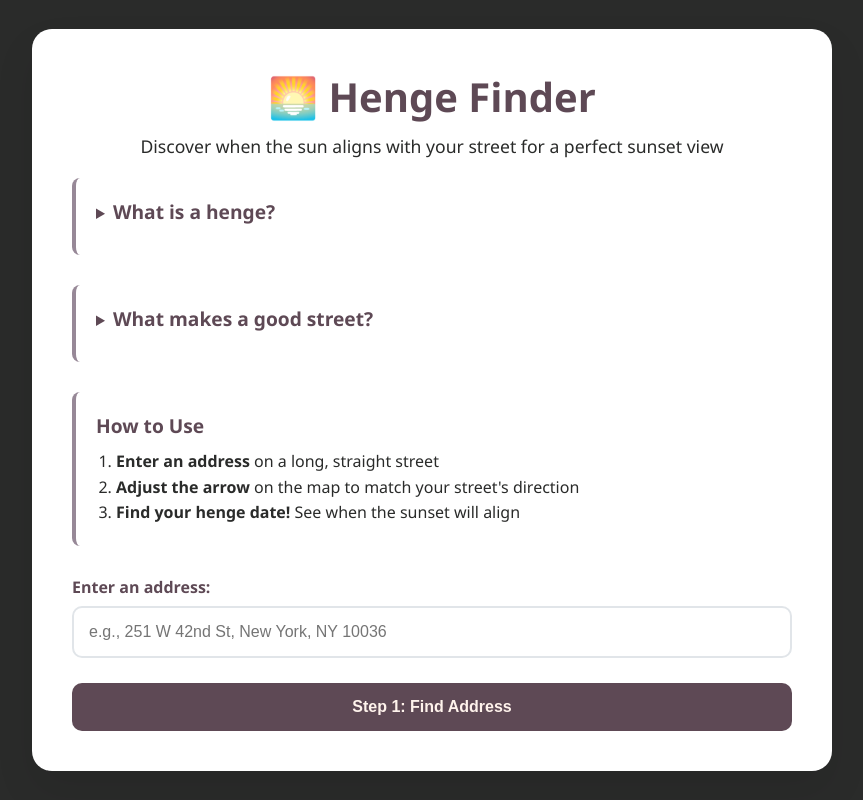
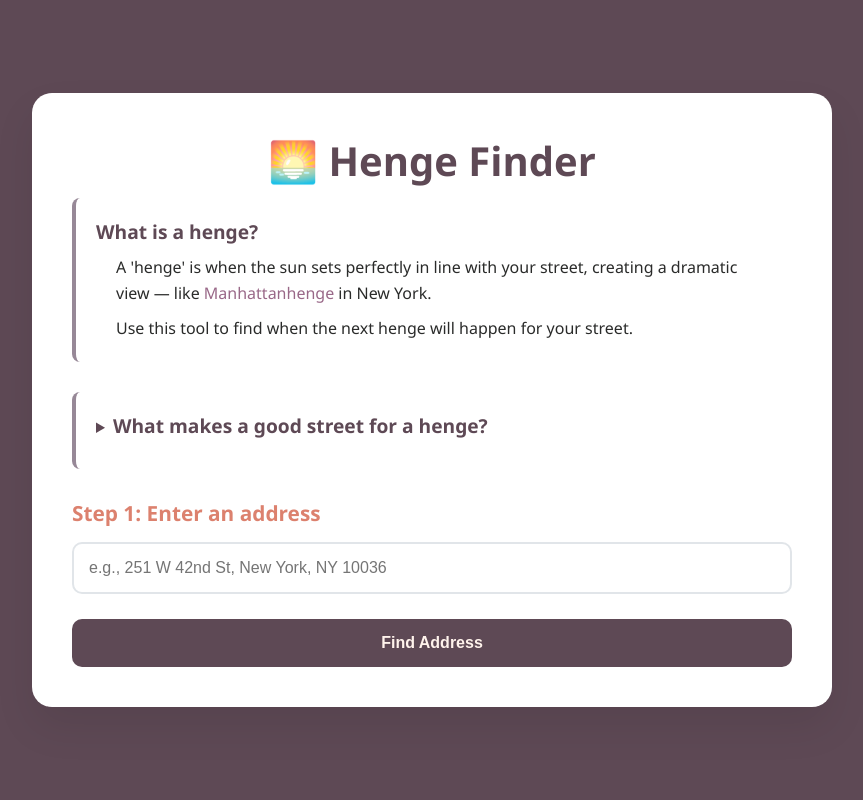
Before and after one commit to vritvo/henge_finder, a Flask app: page / in a window 1280 px wide. Shown: the whole page, without its empty margins (208-1071 px from the left). Run offline with Flask 3, Linux system fonts and the light colour scheme; some libraries are stand-ins or nearby versions.

Commit message:
small changes

```diff
--- a/config.py
+++ b/config.py
@@ -1,7 +1,7 @@
 # Henge calculation parameters
 TARGET_ALTITUDE_DEG = 0.5  # Sun elevation for henge effect (degrees). Sun will be sitting on the horizon.
 SEARCH_WINDOW_MINUTES = 20  # Minutes before sunset to search
-MATCH_THRESHOLD_DEG = 0.5   # How close (in degrees) sun must be to road bearing (degrees) to be considered aligned
+MATCH_THRESHOLD_DEG = 0.25   # How close (in degrees) sun must be to road bearing (degrees) to be considered aligned
 
 # Search parameters
 MAX_DAYS_TO_SEARCH = 365    # How many days to search forward
--- a/hengefinder.py
+++ b/hengefinder.py
@@ -256,7 +256,8 @@ if __name__ == "__main__":
     #address = "84 Thirlestane Rd, Edinburgh EH9 1AR, UK"
     #address = "s103 101, 1051 KT Amsterdam, Netherlands"
 
-    lat, lon = get_coordinates("address")
+    location = get_location(address)
+    lat, lon = get_coordinates(location)
     check_latitude(lat)
     print(f"Coordinates: {lat}, {lon}")
 
--- a/templates/index.html
+++ b/templates/index.html
@@ -16,7 +16,7 @@
 
         body {
             font-family: 'Segoe UI', Tahoma, Geneva, Verdana, sans-serif;
-            background: #2A2B2A;
+            background: #5E4955;
             min-height: 100vh;
             display: flex;
             align-items: center;
@@ -271,10 +271,6 @@
             font-size: 1.1em;
         }
 
-        .bearing-value.adjusted {
-            color: #dc3545;
-        }
-
         .bearing-buttons {
             display: flex;
             gap: 10px;
@@ -380,21 +376,20 @@
 <body>
     <div class="container">
         <h1>🌅 Henge Finder</h1>
-        <p class="subtitle">Discover when the sun aligns with your street for a perfect sunset view</p>
 
         <div class="instructions">
-            <details>
-                <summary style="cursor: pointer; color: #5E4955; font-weight: 600; margin-bottom: 10px;">
-                    <span style="font-size: 1.2em;">What is a henge?</span>
-                </summary>
-                <p>A 'henge' is when the sun sets perfectly in line with your street, creating a dramatic view — like <a href="https://en.wikipedia.org/wiki/Manhattanhenge" target="_blank" style="color: #996888; text-decoration: none;">Manhattanhenge</a> in New York.</p>
-            </details>
+            <h3>What is a henge?</h3>
+            <ol style="color: #2A2B2A; line-height: 1.6; margin-left: 20px;">
+                <p>A 'henge' is when the sun sets perfectly in line with your street, creating a dramatic view — like <a href="https://en.wikipedia.org/wiki/Manhattanhenge" target="_blank" style="color: #996888; text-decoration: none;">Manhattanhenge</a> in New York. </p>
+                <p>Use this tool to find when the next henge will happen for your street. </p>
+
+            </ol>
         </div>
 
         <div class="instructions">
             <details>
                 <summary style="cursor: pointer; color: #5E4955; font-weight: 600; margin-bottom: 10px;">
-                    <span style="font-size: 1.2em;">What makes a good street?</span>
+                    <span style="font-size: 1.2em;">What makes a good street for a henge?</span>
                 </summary>
                 <p style="color: #2A2B2A; margin-bottom: 15px;"><em>(Tips for finding the best henge view)</em></p>
                 <ul style="color: #2A2B2A; line-height: 1.6; margin-left: 20px; margin-bottom: 20px;">
@@ -413,22 +408,12 @@
                 </ul>
             </details>
         </div>
-
-        <div class="instructions">
-            <h3>How to Use</h3>
-            <ol style="color: #2A2B2A; line-height: 1.6; margin-left: 20px;">
-                <li><strong>Enter an address</strong> on a long, straight street</li>
-                <li><strong>Adjust the arrow</strong> on the map to match your street's direction</li>
-                <li><strong>Find your henge date!</strong> See when the sunset will align</li>
-            </ol>
-        </div>
-
         <form id="hengeForm">
+            <h3 style="color: #DC816E; margin-bottom: 15px; font-size: 1.3em;">Step 1: Enter an address</h3>
             <div class="form-group">
-                <label for="address">Enter an address:</label>
                 <input type="text" id="address" name="address" placeholder="e.g., 251 W 42nd St, New York, NY 10036" required>
             </div>
-            <button type="submit" id="submitBtn">Step 1: Find Address</button>
+            <button type="submit" id="submitBtn">Find Address</button>
         </form>
 
         <div class="loading" id="loading" style="display: none;">
@@ -439,9 +424,7 @@
         <div class="result" id="result"></div>
 
         <div class="map-container" id="mapContainer" style="display: none;">
-            <div class="spinner-hint">
-                💡 <strong>Adjust the arrow:</strong> Click and drag the blue arrow to align it with your street direction.
-            </div>
+            <h3 style="color: #DC816E; margin-bottom: 15px; font-size: 1.3em;">Step 2: Adjust the arrow to match the street's direction</h3>
             <div id="map"></div>
             <div class="bearing-controls">
                 <div class="bearing-info">
@@ -453,10 +436,11 @@
                 </div>
             </div>
             <div class="map-info">
-                <strong>Map Legend:</strong> Blue marker shows your address. Blue arrow shows the road bearing direction (drag to adjust).
+                <strong>Map Legend:</strong> Dark arrow shows the road bearing direction (drag to adjust).
             </div>
             <div class="main-action">
-                <button class="main-btn" id="calculateHengeBtn">Step 2: Find when the sun sets down this street!</button>
+                <h3 style="color: #DC816E; margin-bottom: 15px; font-size: 1.3em; text-align: left;">Step 3: Find henge</h3>
+                <button class="main-btn" id="calculateHengeBtn">Let's go!</button>
             </div>
         </div>
     </div>
@@ -640,13 +624,6 @@
             // Update bearing display
             const bearingElement = document.getElementById('bearingValue');
             bearingElement.textContent = `${bearing.toFixed(1)}°`;
-
-            // Show if bearing has been adjusted
-            if (Math.abs(bearing - originalBearing) > 0.1) {
-                bearingElement.classList.add('adjusted');
-            } else {
-                bearingElement.classList.remove('adjusted');
-            }
         }
 
         function onMapMouseDown(e) {
@@ -772,6 +749,13 @@
 
                     const resetBtn = document.getElementById('resetBtn');
                     if (resetBtn) resetBtn.style.display = 'none';
+
+                    // Hide Step 2 and Step 3 headers since they're no longer relevant
+                    const step2Header = document.querySelector('.map-container h3');
+                    if (step2Header) step2Header.style.display = 'none';
+
+                    const step3Header = document.querySelector('.main-action h3');
+                    if (step3Header) step3Header.style.display = 'none';
                 } else {
                     try {
                         displayError(data.error);
@@ -808,7 +792,7 @@
             const lon = currentCoordinates.lon;
             const arrowLength = 100; // meters
 
-            // Create road bearing arrow (blue)
+            // Create road bearing arrow (dark)
             const roadStart = [lon, lat];
             const roadDestination = turf.destination(roadStart, arrowLength, roadBearing, {units: 'meters'});
             const roadEndLon = roadDestination.geometry.coordinates[0];
@@ -845,9 +829,9 @@
             // Update map legend
             const mapInfo = document.querySelector('.map-info');
             if (sunAzimuth !== null) {
-                mapInfo.innerHTML = '<strong>Map Legend:</strong> Dark marker shows your address. Dark arrow shows road bearing. Salmon line shows sun azimuth.';
+                mapInfo.innerHTML = '<strong>Map Legend:</strong> Dark arrow shows road bearing. Orange line shows sun azimuth.';
             } else {
-                mapInfo.innerHTML = '<strong>Map Legend:</strong> Dark marker shows your address. Dark arrow shows road bearing.';
+                mapInfo.innerHTML = '<strong>Map Legend:</strong> Dark arrow shows road bearing.';
             }
         }
 
@@ -903,7 +887,6 @@
             document.getElementById('resetBtn').addEventListener('click', function() {
                 currentBearing = originalBearing;
                 updateArrow(originalBearing);
-                document.getElementById('bearingValue').classList.remove('adjusted');
             });
         });
 
@@ -970,7 +953,6 @@
                     <p><em>Perfect alignment! The sun will set directly down your street on this date.</em></p>
                     <div class="disclaimer">
                         <p><span class="topic">Note: These predictions are rough estimates calculations.</span> For official city-wide henge events (like Manhattanhenge), check official announcements. They use specific city reference points and spatial assumptions, which may differ from the street-to-street calculations and assumptions used here.</p>
-                        <p><span class="topic">Note: This app works best with long, straight streets.</span> If the calculated "Street Bearing" (i.e. road angle) seems incorrect, try using an address further down the same street. Road curves, intersections, or unusual street layouts can affect the angle calculation.</p>
                     </div>
                 `;
                 resultDiv.className = 'result success';
@@ -981,7 +963,6 @@
                     <p><em>No henge alignment found in the next ${result.days_searched} days. The sun's path doesn't align with your street's orientation at this location.</em></p>
                     <div class="disclaimer">
                         <p><span class="topic">Note: These predictions are rough calculations based on various assumptions.</span> For official city-wide henge events (like Manhattanhenge), check official announcements as they use specific reference points and may differ from street-to-street calculations here.</p>
-                        <p><span class="topic">Note: This app works best with long, straight streets.</span> If the calculated "Street Bearing" seems incorrect, try using an address further down the same street. Road curves, intersections, or unusual street layouts can affect the angle calculation.</p>
                     </div>
                 `;
                 resultDiv.className = 'result no-henge';
@@ -1063,7 +1044,7 @@
             // Reset map legend
             const mapInfo = document.querySelector('.map-info');
             if (mapInfo) {
-                mapInfo.innerHTML = '<strong>Map Legend:</strong> Dark marker shows your address. Dark arrow shows the road bearing direction (drag to adjust).';
+                mapInfo.innerHTML = '<strong>Map Legend:</strong> Dark arrow shows the road bearing direction (drag to adjust).';
             }
 
             // Re-enable map dragging and add event listeners back
```
